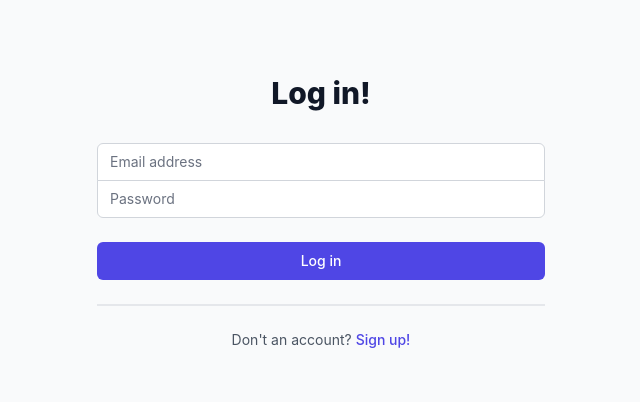
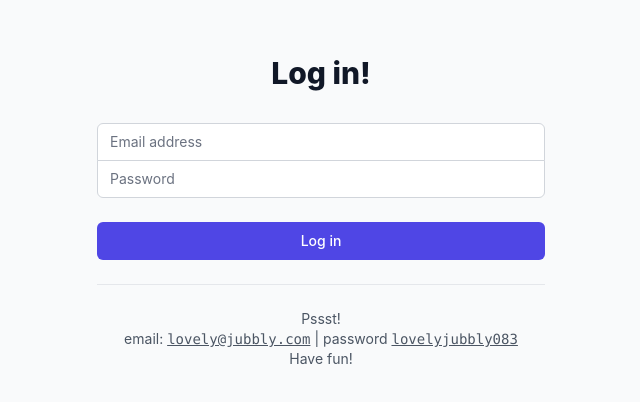
Before and after one commit to miljanicnn/elpie, a React (Create React App) app: page /login in a window 1280 px wide. Shown: the part 200-602 px from the top of the page, without its empty margins (319-959 px from the left). Built offline with nearby package versions, Linux system fonts and the light colour scheme; no server answers.

Commit message:
Deleted excess code

```diff
--- a/src/components/Dashboard.js
+++ b/src/components/Dashboard.js
@@ -279,9 +279,8 @@ export default function Home() {
 				<div className='max-w-7xl mx-auto  p-6'>
 					{username && (
 						<h1 className='text-3xl font-bold text-gray-800'>
-							<Link to={"/u/" + username}>
-								Welcome, {username}.
-							</Link>
+							Welcome,{" "}
+							<Link to={"/u/" + username}>{username}</Link>.
 						</h1>
 					)}
 				</div>
@@ -404,7 +403,7 @@ export default function Home() {
 										>
 											<div className='h-10 w-10 bg-white rounded-full border border-gray-200 p-1 relative object-contain overflow-hidden'>
 												<img
-													src={`https://avatars.dicebear.com/api/bottts/${review.username}.svg`}
+													src={`https://avatars.dicebear.com/api/big-smile/${review.username}.svg`}
 												/>
 											</div>
 											<div className='flex flex-col ml-4 '>
--- a/src/components/Navbar.js
+++ b/src/components/Navbar.js
@@ -102,7 +102,7 @@ export default function Navbar() {
 														</span>
 														<img
 															className='h-8 w-8 rounded-full p-1'
-															src={`https://avatars.dicebear.com/api/bottts/${username}.svg`}
+															src={`https://avatars.dicebear.com/api/big-smile/${username}.svg`}
 															alt=''
 														/>
 													</Menu.Button>
@@ -197,7 +197,7 @@ export default function Navbar() {
 								<div className='flex-shrink-0 bg-white rounded-full'>
 									<img
 										className='h-8 w-8 rounded-full p-1'
-										src={`https://avatars.dicebear.com/api/bottts/${username}.svg`}
+										src={`https://avatars.dicebear.com/api/big-smile/${username}.svg`}
 										alt=''
 									/>
 								</div>
--- a/src/components/Social.js
+++ b/src/components/Social.js
@@ -215,7 +215,7 @@ export default function Social() {
 												>
 													<div className='h-10 w-10 bg-white rounded-full relative object-contain overflow-hidden'>
 														<img
-															src={`https://avatars.dicebear.com/api/bottts/${user.username}.svg`}
+															src={`https://avatars.dicebear.com/api/big-smile/${user.username}.svg`}
 														/>
 													</div>
 
--- a/src/components/UserListModal.js
+++ b/src/components/UserListModal.js
@@ -1,5 +1,5 @@
 import React, { Fragment, useState } from "react";
-import { Link } from "react-router-dom";
+import { NavLink } from "react-router-dom";
 import { Dialog, Transition } from "@headlessui/react";
 
 export default function UserListModal(props) {
@@ -42,27 +42,25 @@ export default function UserListModal(props) {
 							<div className='inline-block w-full max-w-md p-6 my-8 overflow-hidden text-left align-middle transition-all transform bg-white shadow-xl rounded-2xl'>
 								<Dialog.Title
 									as='h3'
-									className='text-lg text-center font-semibold leading-6 text-gray-900'
+									className='text-lg text-center font-semibold leading-6 text-gray-900 mb-3'
 								>
 									{props.title}
 								</Dialog.Title>
 								<div className='mt-2'>
-									<p className='text-sm text-center text-gray-500 pb-6'>
-										Text
-									</p>
-									<div className='flex flex-col w-full h-auto max-h-72 overflow-y-auto divide-y divide-gray-100 border border-gray-200 rounded-lg px-3'>
+									<div className='flex flex-col w-full h-auto max-h-72 overflow-y-auto divide-y divide-gray-100 border border-gray-200 rounded-lg px-3 '>
 										{props.title === "Following"
 											? props.list.map((user) => (
 													<div
 														key={user.follows}
 														className='py-3 whitespace-nowrap'
 													>
-														<Link
+														<NavLink
 															to={
 																"/u/" +
 																user.following
 															}
 															target='_blank'
+															className='focus:outline-none'
 														>
 															<div
 																key={
@@ -72,7 +70,7 @@ export default function UserListModal(props) {
 															>
 																<div className='h-10 w-10 bg-white rounded-full relative object-contain overflow-hidden'>
 																	<img
-																		src={`https://avatars.dicebear.com/api/bottts/${user.following}.svg`}
+																		src={`https://avatars.dicebear.com/api/big-smile/${user.following}.svg`}
 																	/>
 																</div>
 																<div className='ml-4'>
@@ -83,7 +81,7 @@ export default function UserListModal(props) {
 																	</div>
 																</div>
 															</div>
-														</Link>
+														</NavLink>
 													</div>
 											  ))
 											: props.list.map((user) => (
@@ -91,12 +89,13 @@ export default function UserListModal(props) {
 														key={user.uid}
 														className='py-3 whitespace-nowrap'
 													>
-														<Link
+														<NavLink
 															to={
 																"/u/" +
 																user.follower
 															}
 															target='_blank'
+															className='focus:outline-none'
 														>
 															<div
 																key={user.uid}
@@ -104,7 +103,7 @@ export default function UserListModal(props) {
 															>
 																<div className='h-10 w-10 bg-white rounded-full relative object-contain overflow-hidden'>
 																	<img
-																		src={`https://avatars.dicebear.com/api/bottts/${user.follower}.svg`}
+																		src={`https://avatars.dicebear.com/api/big-smile/${user.follower}.svg`}
 																	/>
 																</div>
 																<div className='ml-4'>
@@ -115,7 +114,7 @@ export default function UserListModal(props) {
 																	</div>
 																</div>
 															</div>
-														</Link>
+														</NavLink>
 													</div>
 											  ))}
 									</div>
@@ -124,10 +123,10 @@ export default function UserListModal(props) {
 								<div className='flex gap-3 justify-center pt-6'>
 									<button
 										type='button'
-										className='inline-flex justify-center px-4 py-2 text-sm font-medium text-white bg-red-500 border border-transparent rounded-md hover:bg-red-600 focus:outline-none focus-visible:ring-2 focus-visible:ring-offset-2 focus-visible:ring-blue-500'
-										onClick={() => console.log("click")}
+										className='inline-flex justify-center px-4 py-2 text-sm font-medium text-white bg-red-500 border border-transparent rounded-md hover:bg-red-600 focus:outline-none'
+										onClick={closeModal}
 									>
-										Click
+										Close
 									</button>
 								</div>
 							</div>
--- a/src/components/UserReviews.js
+++ b/src/components/UserReviews.js
@@ -109,7 +109,7 @@ export default function UserReviews(props) {
 							>
 								<div className='h-10 w-10 bg-white rounded-full relative border border-gray-200 p-1 object-contain overflow-hidden'>
 									<img
-										src={`https://avatars.dicebear.com/api/bottts/${props.user.username}.svg`}
+										src={`https://avatars.dicebear.com/api/big-smile/${props.user.username}.svg`}
 									/>
 								</div>
 								<div className='flex flex-col ml-4 '>
--- a/src/components/auth/Login.js
+++ b/src/components/auth/Login.js
@@ -107,7 +107,7 @@ export default function Login() {
 							</div>
 						</div>
 
-						<div className='divide-y-2'>
+						<div className='divide-y'>
 							<button
 								disabled={loading}
 								type='submit'
@@ -116,13 +116,18 @@ export default function Login() {
 								Log in
 							</button>
 							<p className='pt-6 text-center text-sm text-gray-600'>
-								Don't an account?{" "}
-								<Link
-									to='/signup'
-									className='font-medium text-indigo-600 hover:text-indigo-500'
-								>
-									Sign up!
-								</Link>
+								Pssst!
+								<br />
+								email:{" "}
+								<span className='font-mono underline'>
+									lovely@jubbly.com
+								</span>{" "}
+								| password{" "}
+								<span className='font-mono underline'>
+									lovelyjubbly083
+								</span>
+								<br />
+								Have fun!
 							</p>
 						</div>
 					</form>
```
